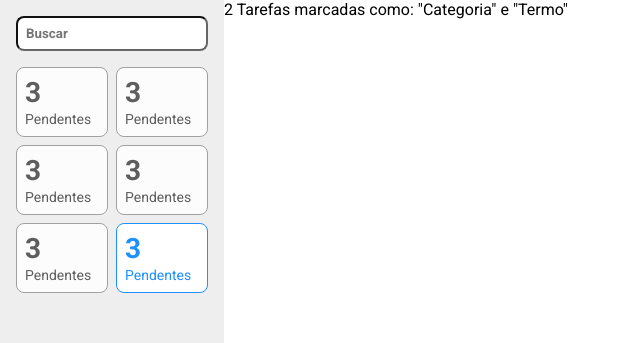
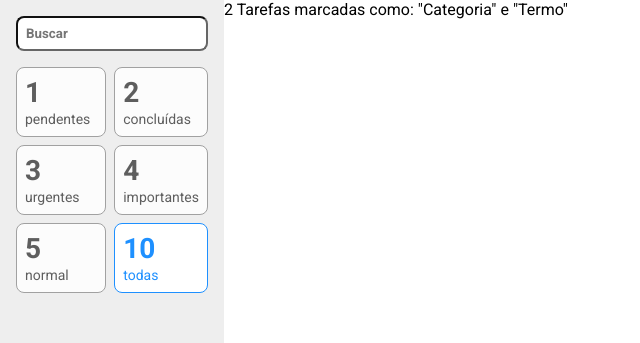
Before and after one commit to ystanz/project_todo-list, a React (Vite) app: page / in a window 1280 px wide. Shown: the top 343 px of the page, without its empty margins (0-640 px from the left). Built offline with nearby package versions, Linux system fonts and the light colour scheme.

Commit message:
chore: configs CardFilter props

```diff
--- a/src/components/CardFilter/index.tsx
+++ b/src/components/CardFilter/index.tsx
@@ -1,13 +1,15 @@
 import * as S from './styles'
 
 export type Props = {
-  active: boolean
+  active?: boolean
+  counter: number
+  caption: string
 }
 
-const CardFilter = (props: Props) => (
-  <S.Card active={props.active}>
-    <S.Counter>3</S.Counter>
-    <S.Label>Pendentes</S.Label>
+const CardFilter = ({ active, counter, caption }: Props) => (
+  <S.Card active={active}>
+    <S.Counter>{counter}</S.Counter>
+    <S.Label>{caption}</S.Label>
   </S.Card>
 )
 
--- a/src/components/CardFilter/styles.ts
+++ b/src/components/CardFilter/styles.ts
@@ -1,7 +1,9 @@
 import styled from 'styled-components'
 import { Props } from '.'
 
-export const Card = styled.div<Props>`
+type PropsWhithoutCaptionAndCounter = Omit<Props, 'counter' | 'caption'>
+
+export const Card = styled.div<PropsWhithoutCaptionAndCounter>`
   padding: 8px;
   border: 1px solid ${(props) => (props.active ? '#1e90ff' : '#a1a1a1')};
   background-color: ${(props) => (props.active ? '#fff' : '#fcfcfc')};
--- a/src/containers/SideBar/index.tsx
+++ b/src/containers/SideBar/index.tsx
@@ -6,12 +6,12 @@ const SideBar = () => (
     <div>
       <S.Field type="text" placeholder="Buscar" />
       <S.Filters>
-        <CardFilter active={false} />
-        <CardFilter active={false} />
-        <CardFilter active={false} />
-        <CardFilter active={false} />
-        <CardFilter active={false} />
-        <CardFilter active />
+        <CardFilter counter={1} caption="pendentes" />
+        <CardFilter counter={2} caption="concluídas" />
+        <CardFilter counter={3} caption="urgentes" />
+        <CardFilter counter={4} caption="importantes" />
+        <CardFilter counter={5} caption="normal" />
+        <CardFilter counter={10} caption="todas" active />
       </S.Filters>
     </div>
   </S.Aside>
```
